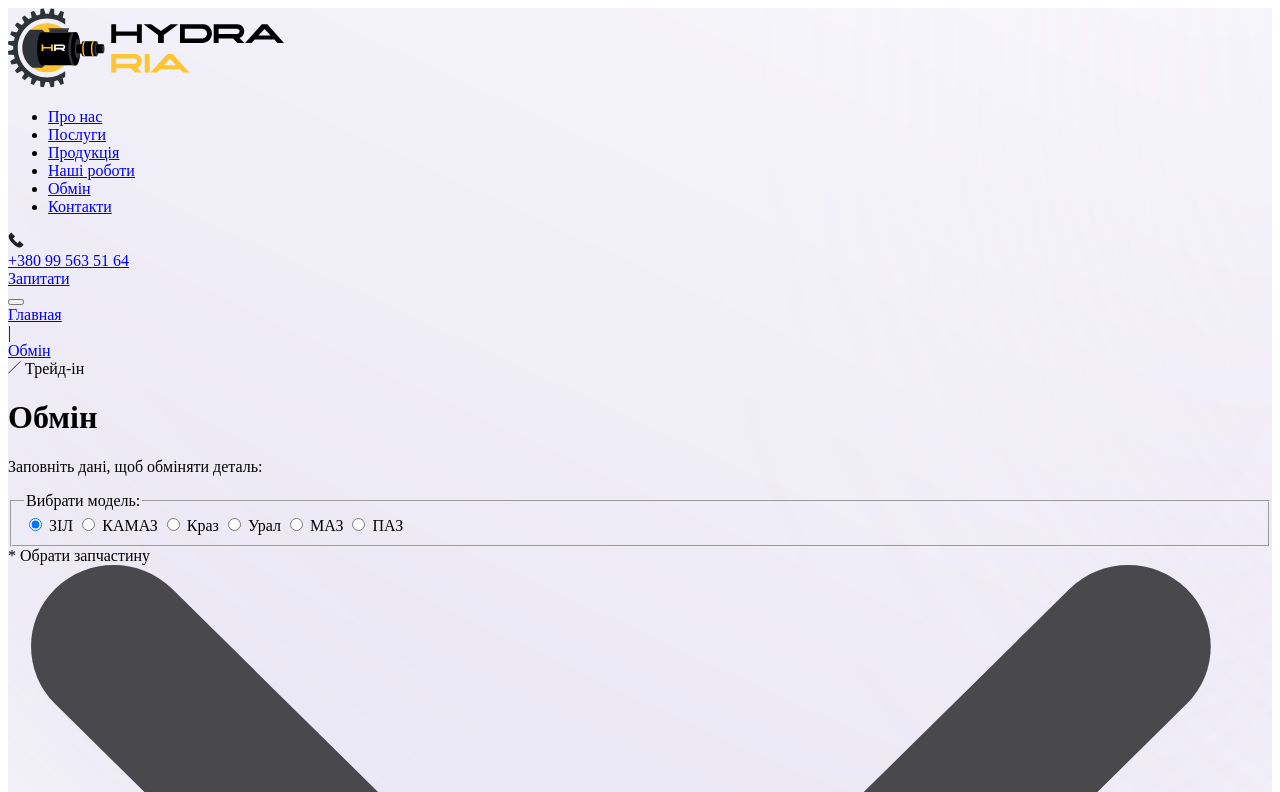
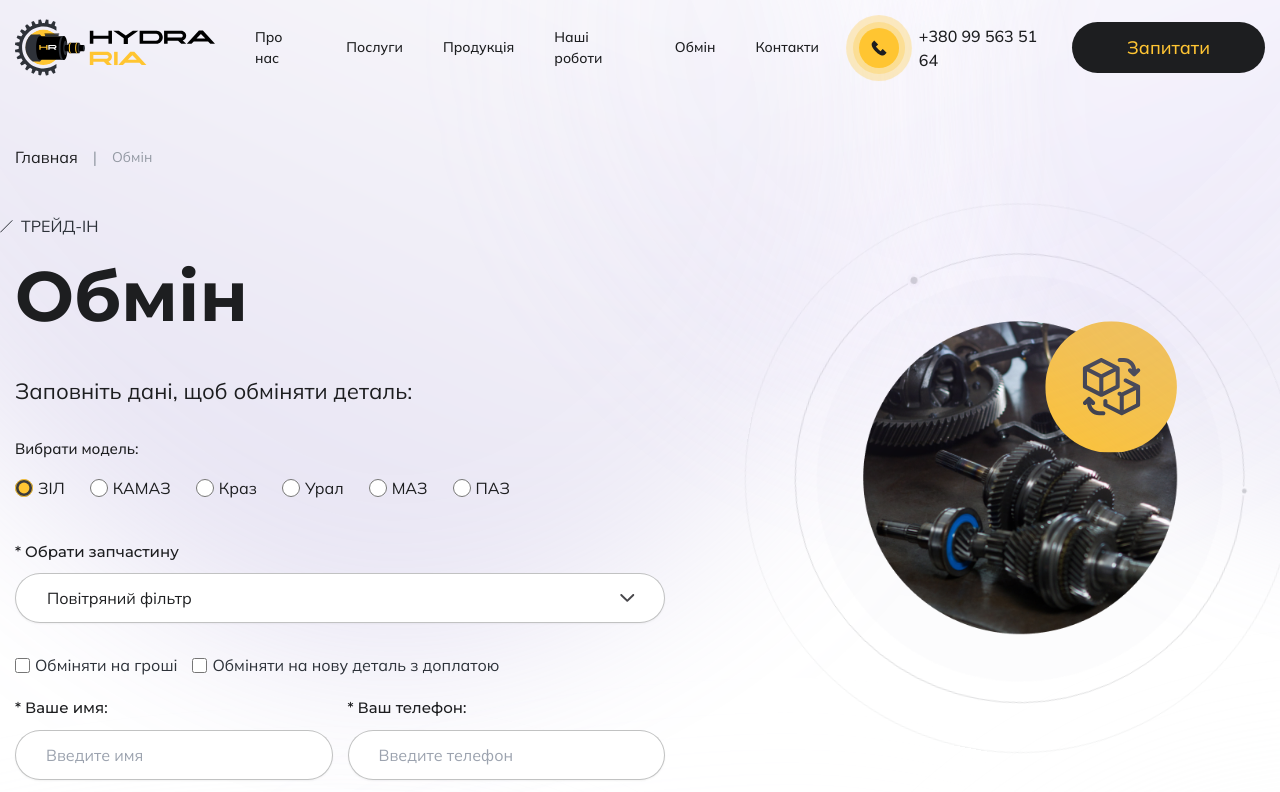
Before and after one commit to benhuritp/hydraria, a plain HTML site: page trade-in.html in a window 1280 px wide. Shown: the top 792 px of the page. Drawn offline with Linux system fonts and the light colour scheme; the site is published under a folder, as on GitHub Pages, so addresses that start at the root find nothing.

Commit message:
Update trade-in.html

```diff
--- a/trade-in.html
+++ b/trade-in.html
@@ -10,8 +10,8 @@
 <link rel="shortcut icon" href="./favicon.ico" />
 <link rel="apple-touch-icon" sizes="180x180" href="./apple-touch-icon.png" />
 <link rel="manifest" href="./site.webmanifest" />
-  <script type="module" crossorigin src="/assets/main-mELo8Xpo.js"></script>
-  <link rel="stylesheet" crossorigin href="/assets/main-Bv8y70CR.css">
+  <script type="module" crossorigin src="assets/main-mELo8Xpo.js"></script>
+  <link rel="stylesheet" crossorigin href="assets/main-Bv8y70CR.css">
 </head>
 
 <body>
```
